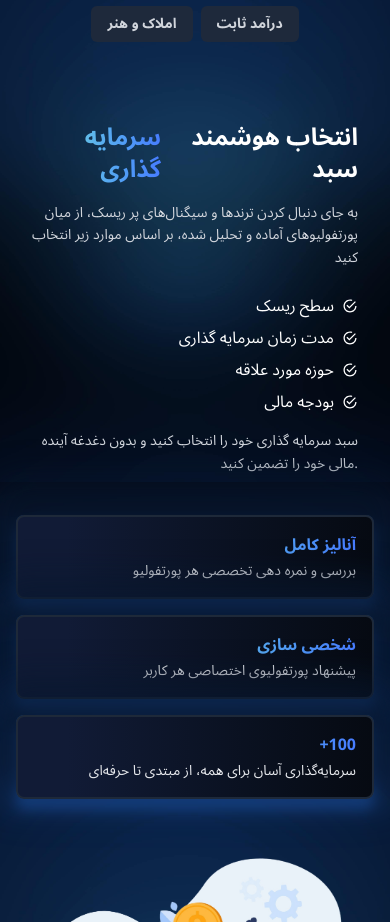
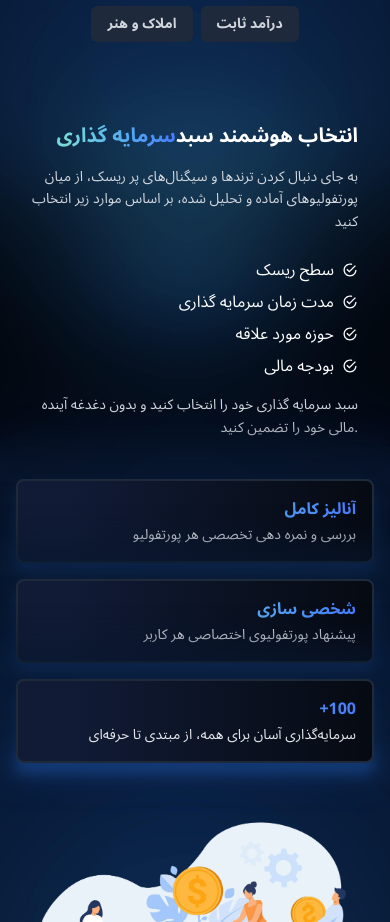
Before and after one commit to Maysam-Ghaysari/tredfi-wealzi, a Next.js app: page / in a window 390 px wide. Shown: the part 1122-2044 px from the top of the page. Built offline with nearby package versions, Linux system fonts and the light colour scheme.

Commit message:
Update images and code

```diff
--- a/src/components/ServicesSection.js
+++ b/src/components/ServicesSection.js
@@ -180,10 +180,10 @@ const ServicesSection = () => {
               <>
                 <div className=" rounded-lg p-4">
                   <div className="flex flex-row-reverse">
-                    <h3 className="text-2xl sm:text-3xl font-bold">
+                    <h3 className="text-xl sm:text-3xl font-bold">
                       {activeContent.details.title}
                     </h3>
-                    <h1 className=" text-2xl sm:text-3xl font-bold  bg-gradient-to-r from-[#75d9d9] from-[10%] to-[#477cff] bg-clip-text text-transparent">
+                    <h1 className=" text-xl sm:text-3xl font-bold  bg-gradient-to-r from-[#75d9d9] from-[10%] to-[#477cff] bg-clip-text text-transparent">
                       {activeContent.details.p}
                     </h1>
                   </div>
```
